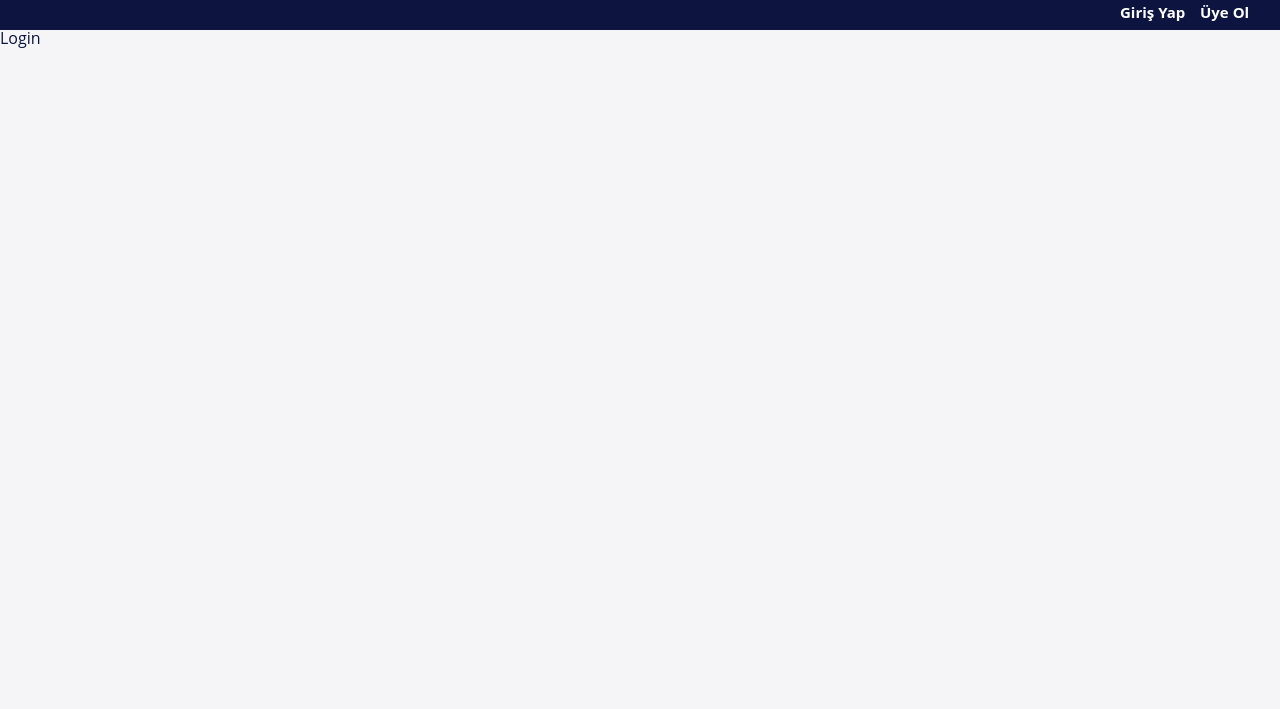
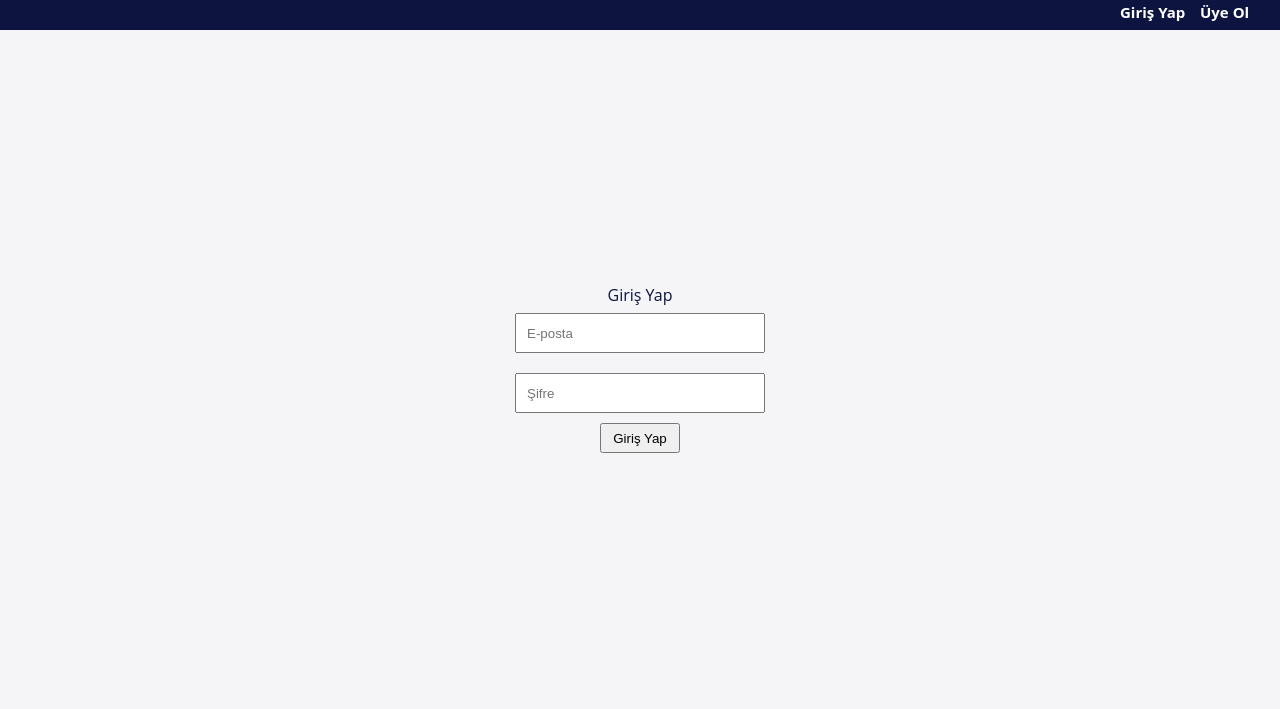
Before and after one commit to NurUcar/to-do-list, a Django app: page / in a window 1280 px wide. Shown: the top 709 px of the page. Run offline with Django 3.2, Linux system fonts and the light colour scheme; some libraries are stand-ins or nearby versions.

Commit message:
add login frontend-side and connect with django

```diff
--- a/todolist/templates/todolist/login.html
+++ b/todolist/templates/todolist/login.html
@@ -1,7 +1,23 @@
 {% extends "./base.html" %}
 {% load static %}
-{% block title %}Giriş Yap | Üye Ol{% endblock %}
+{% block title %}To Do List | Giriş Yap{% endblock %}
 
 {% block content %}
-Login
+{% if messages %}
+<ul class="messages">
+    {% for message in messages %}
+    <li{% if message.tags %} class="{{ message.tags }}-message" {% endif %}>{{ message }}</li>
+        {% endfor %}
+</ul>
+{% endif %}
+<div class="register-container">
+
+    <form action="{% url 'login'%}" method="post">
+        {% csrf_token %}
+        <h1>Giriş Yap</h1>
+        <input type="email" name="email" placeholder="E-posta" />
+        <input type="password" name="password" placeholder="Şifre" />
+        <button type="submit">Giriş Yap</button>
+    </form>
+</div>
 {% endblock  %}
--- a/todolist/templates/todolist/register.html
+++ b/todolist/templates/todolist/register.html
@@ -1,6 +1,6 @@
 {% extends "./base.html" %}
 {% load static %}
-{% block title %}Giriş Yap | Üye Ol{% endblock %}
+{% block title %}To Do List | Üye Ol{% endblock %}
 
 {% block content %}
 {% if messages %}
--- a/todolist/views.py
+++ b/todolist/views.py
@@ -1,4 +1,4 @@
-from django.shortcuts import render
+from django.shortcuts import render, redirect
 from django.contrib.auth import authenticate, login, logout
 from django.contrib.auth.models import User, auth
 from django.contrib import messages
@@ -22,7 +22,8 @@ def register(request):
             messages.info(
                 request, 'İsim Soyisim en az 5 karakterden oluşmalıdır.')
         elif User.objects.filter(email=email):
-            messages.error(request, 'Email adresiniz daha önce başka bir kullanıcı tarafından kullanılmıştır.Eğer şifrenizi unuttuysanız "Giriş Yap" kısmında yer alan "Şifremi Unuttum" seçeneğini kullanabilirsiniz.')
+            messages.error(
+                request, 'Email adresiniz daha önce başka bir kullanıcı tarafından kullanılmıştır.')
 
         else:
             if password1 == password2:
@@ -43,17 +44,16 @@ def login(request):
         uPassword = request.POST['password']
         if uEmail == '':
             messages.warning(request, 'Kayıtlı Mail adresini giriniz.')
-            return redirect('login')
         elif uPassword == '':
             messages.warning(request, 'Kayıtlı şifrenizi giriniz.')
-            return redirect('login')
         else:
             user = authenticate(request, username=uEmail, password=uPassword)
             if user is not None:
                 auth.login(request, user)
+                return render(request, 'todolist/home.html')
             else:
                 messages.error(request, 'Mail adresiniz yada şifreniz hatalı!')
-                return redirect('login')
+        return redirect('login')
     else:
         return render(request, 'todolist/login.html')
 
```
Also changed, not shown: todolist/templates/todolist/home.html (added, +7 -0 lines).
